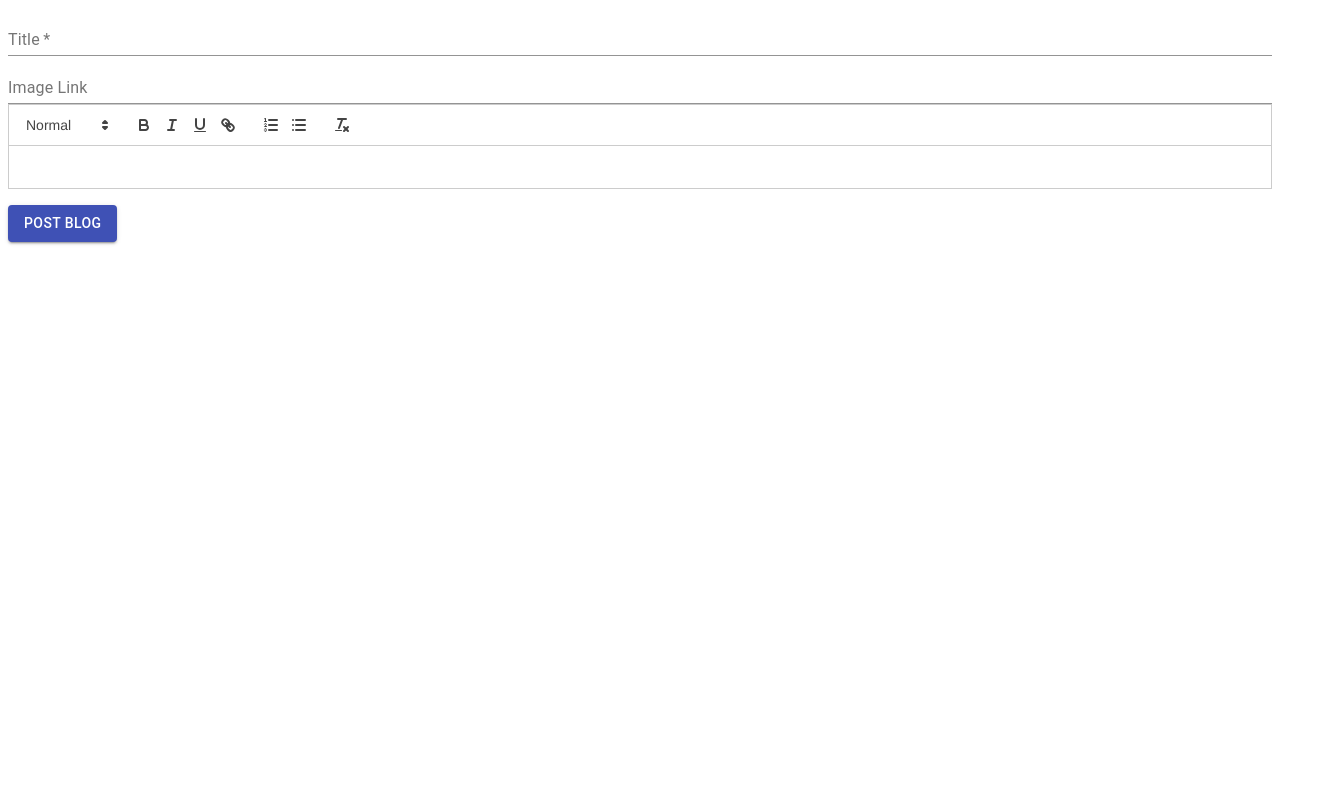
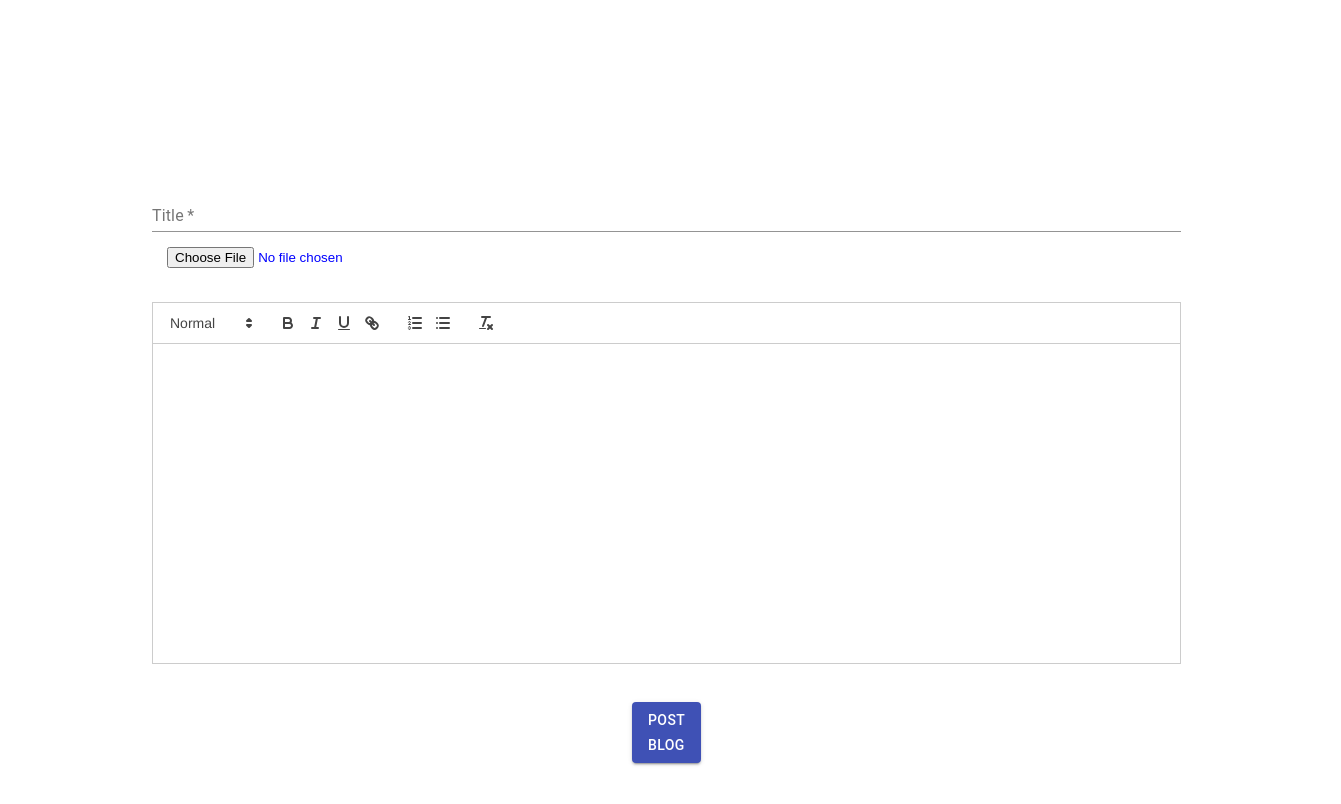
Before and after one commit to JAJAKIM22/Ushirika-blog, a React (Create React App) app: page /post in a window 1280 px wide. Shown: the top 804 px of the page, 1341 px wide, since content can reach past the window. Built offline with nearby package versions, Linux system fonts and the light colour scheme.

Commit message:
ADDED BLOGS TO THE APP

```diff
--- a/src/components/Blog.js
+++ b/src/components/Blog.js
@@ -12,9 +12,7 @@ import FeaturedPost from './FeaturedPost';
 import Main from './Main';
 import Sidebar from './Sidebar';
 // import Footer from './Footer';
-import post1 from './blog-post.1.md';
-import post2 from './blog-post.2.md';
-import post3 from './blog-post.3.md';
+
 
 
 const mainFeaturedPost = {
@@ -45,7 +43,7 @@ const featuredPosts = [
   },
 ];
 
-const posts = [post1, post2, post3];
+
 
 const sidebar = {
   title: 'About',
@@ -87,7 +85,7 @@ export default function Blog() {
             ))}
           </Grid>
           <Grid container spacing={5} sx={{ mt: 3 }}>
-             <Main title="From the firehose" posts={posts} />
+             <Main />
             <Sidebar
               title={sidebar.title}
               description={sidebar.description}
--- a/src/components/LandingPage.js
+++ b/src/components/LandingPage.js
@@ -8,6 +8,8 @@ import IconButton from '@mui/material/IconButton';
 import Avatar from '@mui/material/Avatar';
 import { Link } from "react-router-dom";
 import BlogCard from './BlogCardDemo';
+import Grid from '@mui/material/Grid';
+import Main from './Main';
 import "../style/blog.css";
 import SolidGameCardDemo from './SolidGameCardDemo';
 
@@ -43,6 +45,11 @@ export default function LandingPage() {
     <div id = "book">
     <SolidGameCardDemo/>
      </div>
-    </div>
+
+     <Grid container spacing={5} sx={{ mt: 3 }}>
+             <Main />
+          </Grid>
+     </div>
+
   );
 }
--- a/src/components/Main.js
+++ b/src/components/Main.js
@@ -1,12 +1,11 @@
 import * as React from 'react';
-import PropTypes from 'prop-types';
 import Grid from '@mui/material/Grid';
 import Typography from '@mui/material/Typography';
 import Divider from '@mui/material/Divider';
-import Markdown from './Markdown';
+import {posts} from './mapost'
+import CardMedia from '@mui/material/CardMedia';
 
-function Main(props) {
-  const { posts, title } = props;
+function Main() {
 
   return (
     <Grid
@@ -19,24 +18,29 @@ function Main(props) {
         },
       }}
     >
-      <Typography variant="h6" gutterBottom>
-        {title}
+
+
+      {posts.map((post) => (
+        <>
+        <Typography variant="h3" gutterBottom>
+        {post.title}
       </Typography>
-      <Divider />
-      {posts.map((post) => (
-        <Markdown className="markdown" key={post.substring(0, 40)}>
-          {post}
-          <Divider/>
-        </Markdown>
+             <CardMedia
+          component="img"
+          height="100"
+          image={post.image}
+          alt="Nicola Sturgeon on a TED talk stage"
+        />
+       <Typography>
+              {post.body}
+      </Typography>
+      <Divider/>
 
+      </>
       ))}
     </Grid>
   );
 }
 
-Main.propTypes = {
-  posts: PropTypes.arrayOf(PropTypes.string).isRequired,
-  title: PropTypes.string.isRequired,
-};
 
 export default Main;
--- a/src/components/Post.js
+++ b/src/components/Post.js
@@ -1,56 +1,10 @@
-// import React, {useState, } from "react";
-
-// function Post() {
-//     const [title, setTitle] = useState('');
-//     const [image_link, setImage_link] = useState('');
-//     const [body, setBody] = useState('');
-//     const [setSubmitted] = useState(false);
-//     // useEffect(() => {
-//     //         if(submitted) window.location.href = '/home';
-//     //       }, [submitted])
-
-//     function handleSubmit(event) {
-//         const formData = {
-//             title: title,
-//             image_link: image_link,
-//             body: body
-//         };
-//         console.log(formData)
-//         event.preventDefault();
-//         setSubmitted(true);
-
-//         fetch('/api/signup', {
-//             method: 'POST',
-//             headers: {
-//             'Content-Type': 'application/json'
-//             },
-//             body: JSON.stringify(formData)
-
-//     });}
-
-//     return(
-//     <div class= "form" >
-//        <form onSubmit={handleSubmit}  class="newform" className="newform">
-//        <input value={title}
-//          onChange={(e) => setTitle(e.target.value)} placeholder="Title" />
-//        <input value={image_link}
-//          onChange={(e) => setImage_link(e.target.value)} placeholder="Image" />
-//        <input value={body}
-//          onChange={(e) => setBody(e.target.value)} placeholder="Body" />
-//         <input type="submit" value="POST BLOG" />
-//        </form>
-//     </div>
-
-//     )
-// }
-
-// export default Post;
 
 import React, { useState} from 'react';
 import { makeStyles } from '@material-ui/core/styles';
 import TextField from '@material-ui/core/TextField';
 import Button from '@material-ui/core/Button';
 // import { useEffect } from 'react';
+import Grid from '@mui/material/Grid';
 
 import ReactQuill from 'react-quill';
 import 'react-quill/dist/quill.snow.css';
@@ -58,14 +12,15 @@ import 'react-quill/dist/quill.snow.css';
 
 const useStyles = makeStyles(theme => ({
   form: {
-    display: 'flex',
+    display: 'center',
     flexDirection: 'column',
     '& > *': {
-      margin: theme.spacing(1),
+      margin: theme.spacing(20),
     },
   },
   button: {
-    marginTop: theme.spacing(2),
+    marginTop: theme.spacing(10),
+    margin: theme.spacing(60),
   },
   message: {
     marginTop: theme.spacing(2),
@@ -76,7 +31,7 @@ const useStyles = makeStyles(theme => ({
 function Post() {
     const classes = useStyles();
     const [title, setTitle] = useState('');
-    const [image_link, setImage_link] = useState('');
+    const [image, setImage] = useState(null);
     const [body, setBody] = useState('');
     const [submitted, setSubmitted] = useState(false);
 
@@ -86,11 +41,14 @@ function Post() {
     // useEffect(() => {
     //     if(submitted) window.location.href = '/home';
     // }, [submitted])
+    function handleImageChange(event) {
+      setImage(event.target.files[0]);
+    }
 
     function handleSubmit(event) {
         const formData = {
             title: title,
-            image_link: image_link,
+            image: image,
             body: body
         };
 
@@ -110,6 +68,8 @@ function Post() {
 
 
     return(
+      <>
+      <Grid container spacing={1} sx={{ mt: 3 }}>
     <div className={classes.form}>
        <form onSubmit={handleSubmit}>
        <TextField
@@ -120,14 +80,14 @@ function Post() {
                 required
                 fullWidth
             />
-       <TextField
-                id="image_link"
-                label="Image Link"
-                value={image_link}
-                onChange={(e) => setImage_link(e.target.value)}
-                fullWidth
-            />
-       <ReactQuill theme="snow" value={body} onChange={setBody} />
+         <input
+         style={{height: '5vh', color: 'blue', margin: '15px', fontSize: '40', }}
+          type="file"
+          accept="image/*"
+          label="IMAGE"
+          onChange={handleImageChange}
+        />
+       <ReactQuill  style={{height: '40vh'}} theme="snow" value={body} onChange={setBody} />
 
         <Button
                 variant="contained"
@@ -141,8 +101,96 @@ function Post() {
        </form>
 
     </div>
-
+    </Grid>
+    </>
     )
 }
 
 export default Post;
+
+// import React, { useState } from 'react';
+// import { makeStyles } from '@material-ui/core/styles';
+// import TextField from '@material-ui/core/TextField';
+// import Button from '@material-ui/core/Button';
+// import ReactQuill from 'react-quill';
+// import 'react-quill/dist/quill.snow.css';
+
+// const useStyles = makeStyles(theme => ({
+//   form: {
+//     display: 'center',
+//     flexDirection: 'column',
+//     '& > *': {
+//       margin: theme.spacing(20),
+//     },
+//   },
+//   button: {
+//     marginTop: theme.spacing(10),
+//     margin: theme.spacing(60),
+//   },
+//   message: {
+//     marginTop: theme.spacing(2),
+//     color: 'green',
+//   }
+// }));
+
+// function Post() {
+//   const classes = useStyles();
+//   const [title, setTitle] = useState('');
+//   const [body, setBody] = useState('');
+//   const [image, setImage] = useState(null);
+
+  // function handleImageChange(event) {
+  //   setImage(event.target.files[0]);
+  // }
+
+//   function handleSubmit(event) {
+//     const formData = new FormData();
+//     formData.append('title', title);
+//     formData.append('body', body);
+//     formData.append('image', image);
+
+//     event.preventDefault();
+//     setSubmitted(true);
+
+//     fetch('/api/signup', {
+//       method: 'POST',
+//       body: formData
+//     });
+//   }
+
+//   return (
+//     <div className={classes.form}>
+//       <form onSubmit={handleSubmit}>
+//         <TextField
+//           id="title"
+//           label="Title"
+//           value={title}
+//           onChange={(e) => setTitle(e.target.value)}
+//           required
+//           fullWidth
+//         />
+        // <input
+        //   type="file"
+        //   accept="image/*"
+        //   onChange={handleImageChange}
+        // />
+//         <ReactQuill
+//           style={{ height: '40vh' }}
+//           theme="snow"
+//           value={body}
+//           onChange={setBody}
+//         />
+//         <Button
+//           variant="contained"
+//           color="primary"
+//           className={classes.button}
+//           type="submit"
+//         >
+//           POST BLOG
+//         </Button>
+//       </form>
+//     </div>
+//   );
+// }
+
+// export default Post;
--- /dev/null
+++ b/src/components/mapost.js
@@ -0,0 +1,26 @@
+export const posts =[
+    {
+        title: 'NEW FEATURE',
+        image: 'https://neilpatel.com/wp-content/uploads/2017/02/blogging.jpg',
+        body: 'Paragraphs are the building blocks of papers. Many students define paragraphs in terms of length: a paragraph is a group of at least five sentences, a paragraph is half a page long, etc. In reality, though, the unity and coherence of ideas among sentences is what constitutes a paragraph. A paragraph is defined as “a group of sentences or a single sentence that forms a unit” (Lunsford and Connors 116). Length and appearance do not determine whether a section in a paper is a paragraph. For instance, in some styles of writing, particularly journalistic styles, a paragraph can be just one sentence long. Ultimately, a paragraph is a sentence or group of sentences that support one main idea. In this handout, we will refer to this as the “controlling idea,” because it controls what happens in the rest of the paragraph. ',
+
+    },
+
+    {
+        title: 'WHY BLOGS?',
+        image: 'https://neilpatel.com/wp-content/uploads/2017/02/blogging.jpg',
+        body: 'Cum sociis natoque penatibus et magnis dis parturient montes, nascetur ridiculus muAenean eu leo quam. Pellentesque ornare sem lacinia quam venenatis vestibulum. Sed posuere consectetur est at lobortis. Cras mattis consectetur purus sit amet fermentum. Curabitur blandit tempus porttitor. **Nullam quis risus eget urna mollis** ornare vel eu leo.Nullam id dolor id nibh ultricies vehicula ut id elit Etiam porta sem malesuada magna mollis euismod. Cras mattis consectetur purus sit amet fermentum.Aenean lacinia bibendum nulla sed consectetur Vivamus sagittis lacus vel augue laoreet rutrum faucibus dolor auctor. Duis mollis, est non commodo luctus, nisi erat porttitor ligula, eget lacinia odio sem nec elit.Morbi leo risus, porta ac consectetur ac, vestibulum at eros.'
+
+    },
+
+
+    {
+        title: 'TALENT HARDWORK',
+        image: 'https://neilpatel.com/wp-content/uploads/2017/02/blogging.jpg',
+        body: 'Before you can begin to determine what the composition of a particular paragraph will be, you must first decide on an argument and a working thesis statement for your paper. What is the most important idea that you are trying to convey to your reader? The information in each paragraph must be related to that idea. In other words, your paragraphs should remind your reader that there is a recurrent relationship between your thesis and the information in each paragraph. A working thesis functions like a seed from which your paper, and your ideas, will grow. The whole process is an organic one—a natural progression from a seed to a full-blown paper where there are direct, familial relationships between all of the ideas in the paper.',
+
+    },
+
+
+
+]
--- a/src/style/blog.css
+++ b/src/style/blog.css
@@ -5,6 +5,14 @@ margin-top: 50px;
 /* border-width: 100vh; */
 
 }
+
+#main {
+    margin-top: 100px;
+    height: 10vh;
+    width: 40vh;
+    margin: 20px;
+
+    }
 
 /* #paper{
     width: 160vh;
```
Also changed, not shown: src/components/FileUpload.js (deleted).
